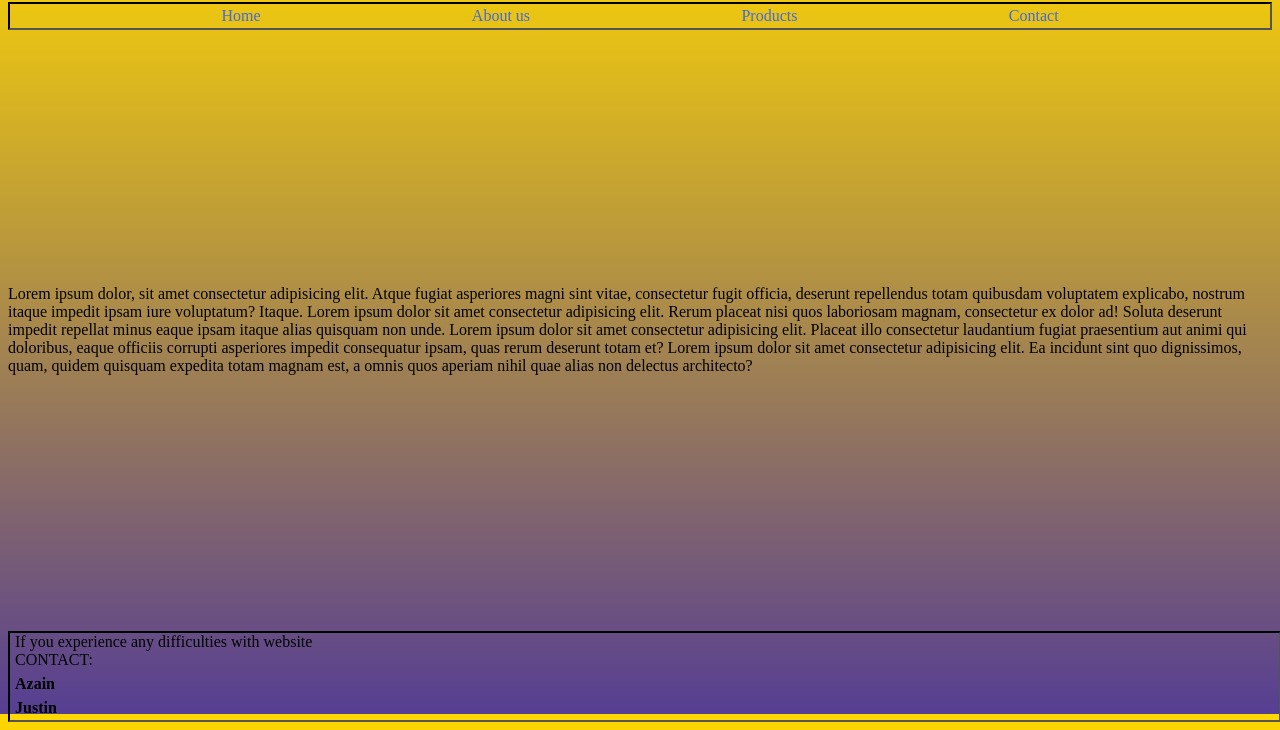
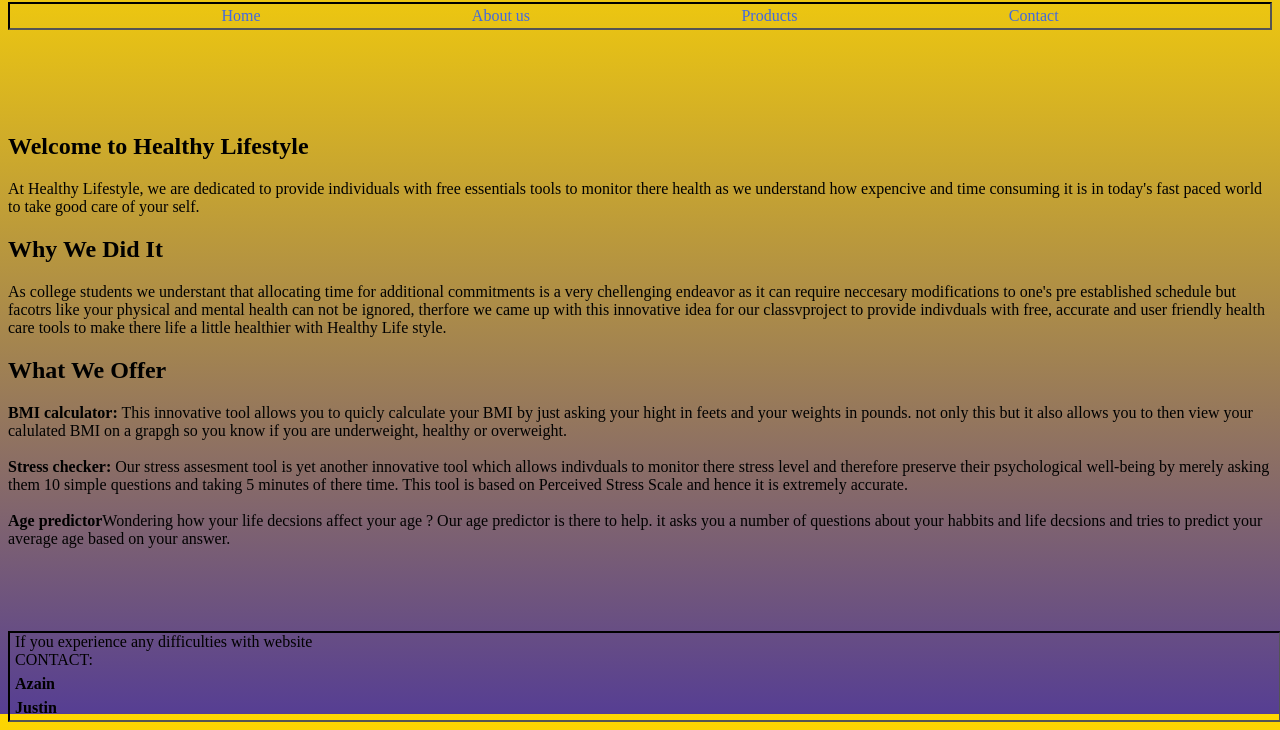
Before and after one commit to 343F23/project-phase-2-azain-justin, a plain HTML site: page about.html in a window 1280 px wide. Shown: the part 86-816 px from the top of the page. Drawn offline with Linux system fonts and the light colour scheme.

Commit message:
about-page-changes

```diff
--- a/about.html
+++ b/about.html
@@ -19,11 +19,40 @@
    </header>
 
     <main>
-        <p>Lorem ipsum dolor, sit amet consectetur adipisicing elit. Atque fugiat asperiores magni sint vitae, consectetur fugit officia, deserunt repellendus totam quibusdam voluptatem explicabo, nostrum itaque impedit ipsam iure voluptatum? Itaque.
-            Lorem ipsum dolor sit amet consectetur adipisicing elit. Rerum placeat nisi quos laboriosam magnam, consectetur ex dolor ad! Soluta deserunt impedit repellat minus eaque ipsam itaque alias quisquam non unde.
-            Lorem ipsum dolor sit amet consectetur adipisicing elit. Placeat illo consectetur laudantium fugiat praesentium aut animi qui doloribus, eaque officiis corrupti asperiores impedit consequatur ipsam, quas rerum deserunt totam et?
-            Lorem ipsum dolor sit amet consectetur adipisicing elit. Ea incidunt sint quo dignissimos, quam, quidem quisquam expedita totam magnam est, a omnis quos aperiam nihil quae alias non delectus architecto?
+
+        <h2>Welcome to Healthy Lifestyle</h2>
+        <P>
+            At Healthy Lifestyle, we are dedicated to provide individuals with free essentials tools to monitor there health as we understand how
+            expencive and time consuming it is in today's fast paced world to take good care of your self.
+        </P>
+        <h2>Why We Did It</h2>
+        <p>As college students we understant that allocating time for additional commitments is a very chellenging endeavor
+             as it can require neccesary modifications to one's pre established schedule but facotrs like your physical
+             and mental health can not be ignored, therfore we came up with this innovative idea for our classvproject
+             to provide indivduals with free, accurate and user friendly health care tools to make there life a little healthier
+             with Healthy Life style.
+            </p>
+        <h2>What We Offer</h2>
+        <p>
+            <Strong>BMI calculator:</Strong> This innovative tool allows you to quicly calculate your BMI by just asking your hight in feets and your weights in pounds.
+            not only this but it also allows you to then view your calulated BMI on a grapgh so you know if you are underweight, healthy or overweight.
+            <br>
+            <br>
         </p>
+        <p>
+            <strong>Stress checker:</strong> Our stress assesment tool is yet another innovative tool which allows indivduals to monitor there stress level and therefore
+            preserve their psychological well-being by merely asking them 10 simple questions and taking 5 minutes of there time. This tool is based on Perceived Stress Scale and hence
+            it is extremely accurate.
+            <br>
+            <br>
+        </p>
+        <p>
+            <strong>Age predictor</strong>Wondering how your life decsions affect your age ?
+            Our age predictor is there to help. it asks you a number of questions about your habbits and life decsions
+            and tries to predict your average age based on your answer.
+            <br>
+        </p>
+
     </main>
     <footer>
 
```
